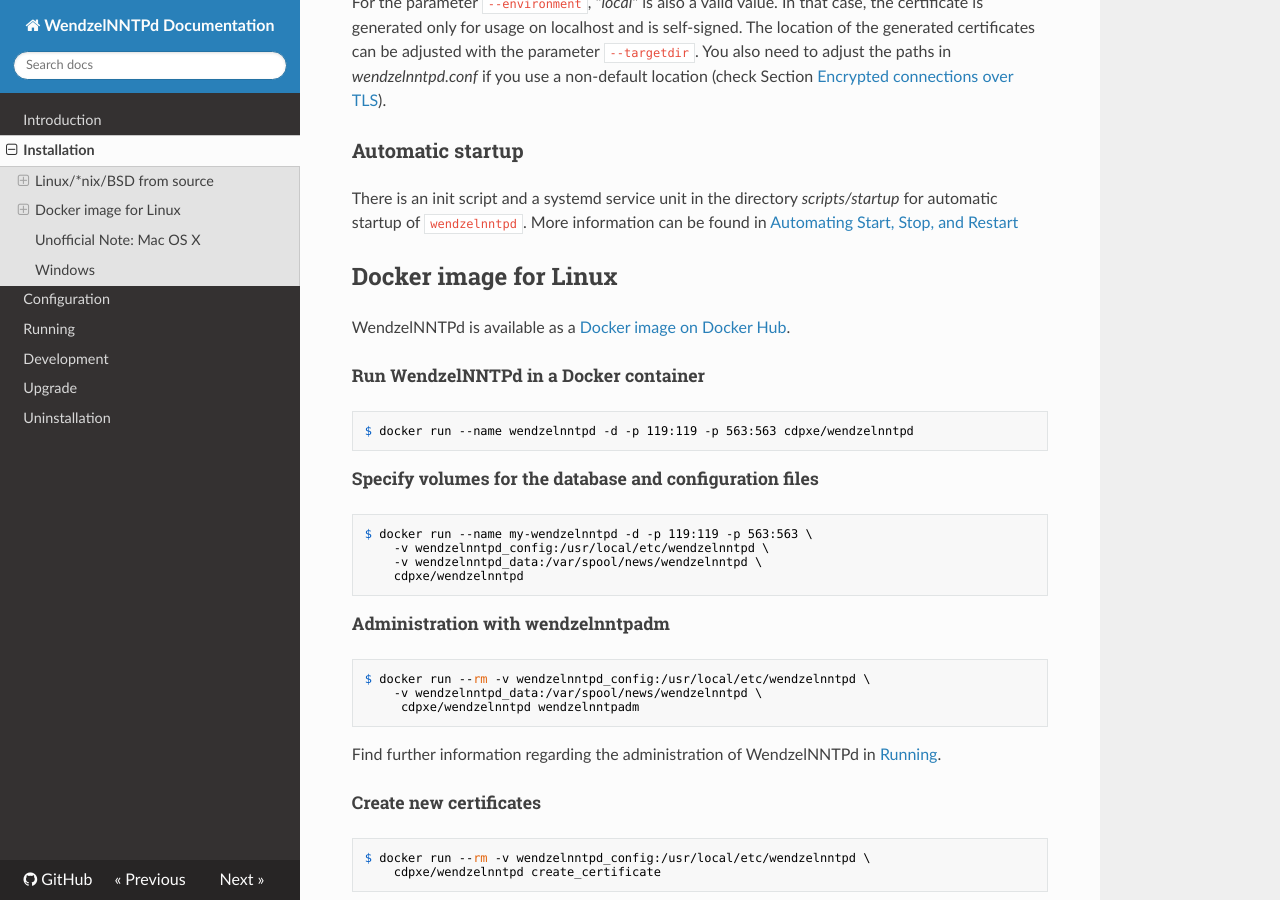
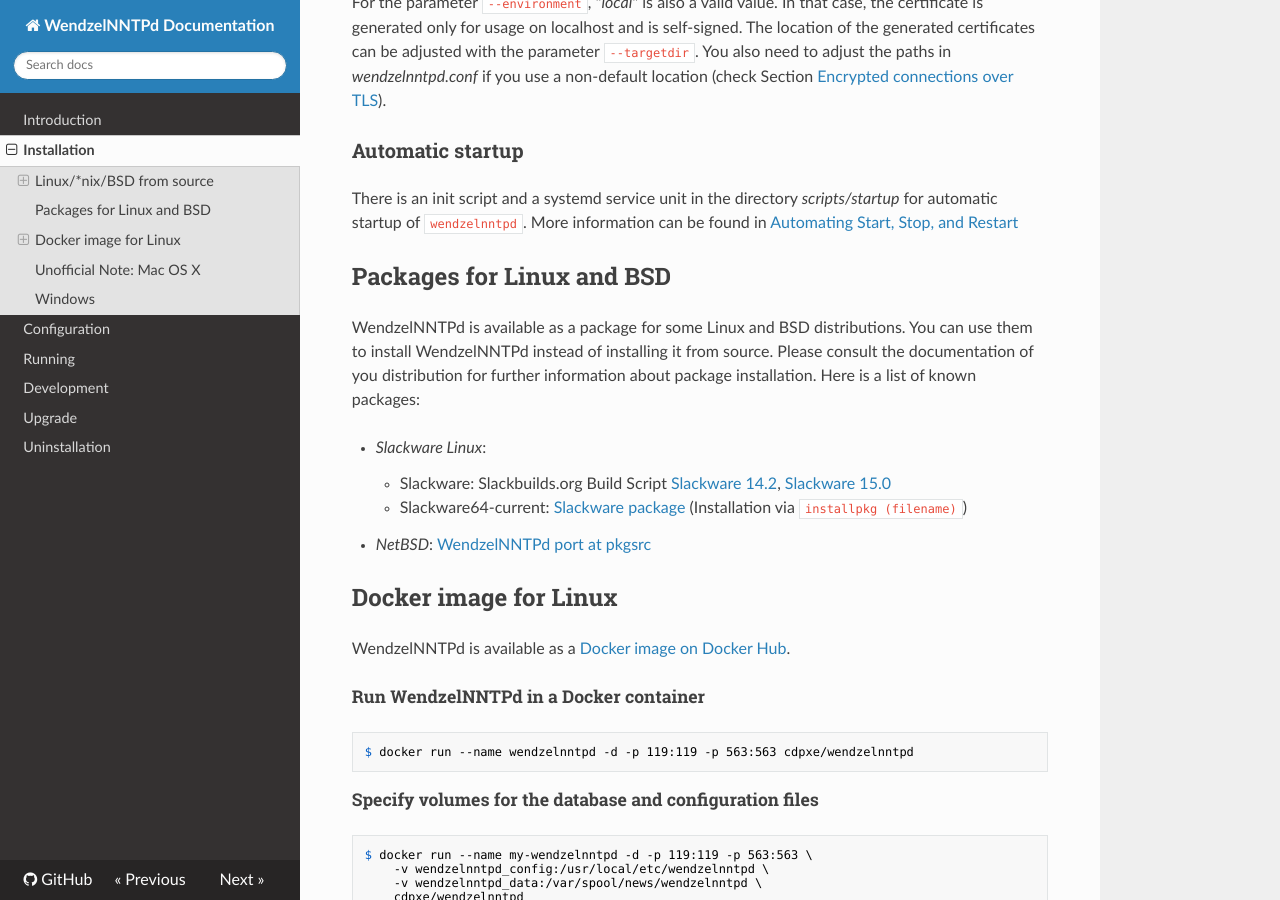
Before and after one commit to cdpxe/WendzelNNTPd, an MkDocs documentation site: the page built from docs/docs/install.md, in a window 1280 px wide and 900 px high, scrolled down 2069 px. Built offline with MkDocs 1.6.1, drawn with Linux system fonts in a browser that asks for light colours; nearby versions of some CDN libraries.

Commit message:
Add packages for Linux and BSD to the installation documentation

```diff
--- a/docs/docs/install.md
+++ b/docs/docs/install.md
@@ -103,6 +103,18 @@
 startup of `wendzelnntpd`. More information can be found in
 [Automating Start, Stop, and Restart](running.md#automating-start-stop-and-restart)
 
+## Packages for Linux and BSD
+
+WendzelNNTPd is available as a package for some Linux and BSD distributions.
+You can use them to install WendzelNNTPd instead of installing it from source.
+Please consult the documentation of you distribution for further information about package installation.
+Here is a list of known packages:
+
+- *Slackware Linux*:
+    - Slackware: Slackbuilds.org Build Script [Slackware 14.2](https://slackbuilds.org/repository/14.2/network/wendzelnntpd/), [Slackware 15.0](https://slackbuilds.org/repository/15.0/network/wendzelnntpd/?search=wendzelnntpd)
+    - Slackware64-current: [Slackware package](https://sourceforge.net/projects/wendzelnntpd/files/v2.1.3/slackware64-current-package/) (Installation via `installpkg (filename)`)
+- *NetBSD*: [WendzelNNTPd port at pkgsrc](https://pkgsrc.se/wip/wendzelnntpd)
+
 ## Docker image for Linux
 
 WendzelNNTPd is available as a [Docker image on Docker Hub](https://hub.docker.com/r/cdpxe/wendzelnntpd).
```
